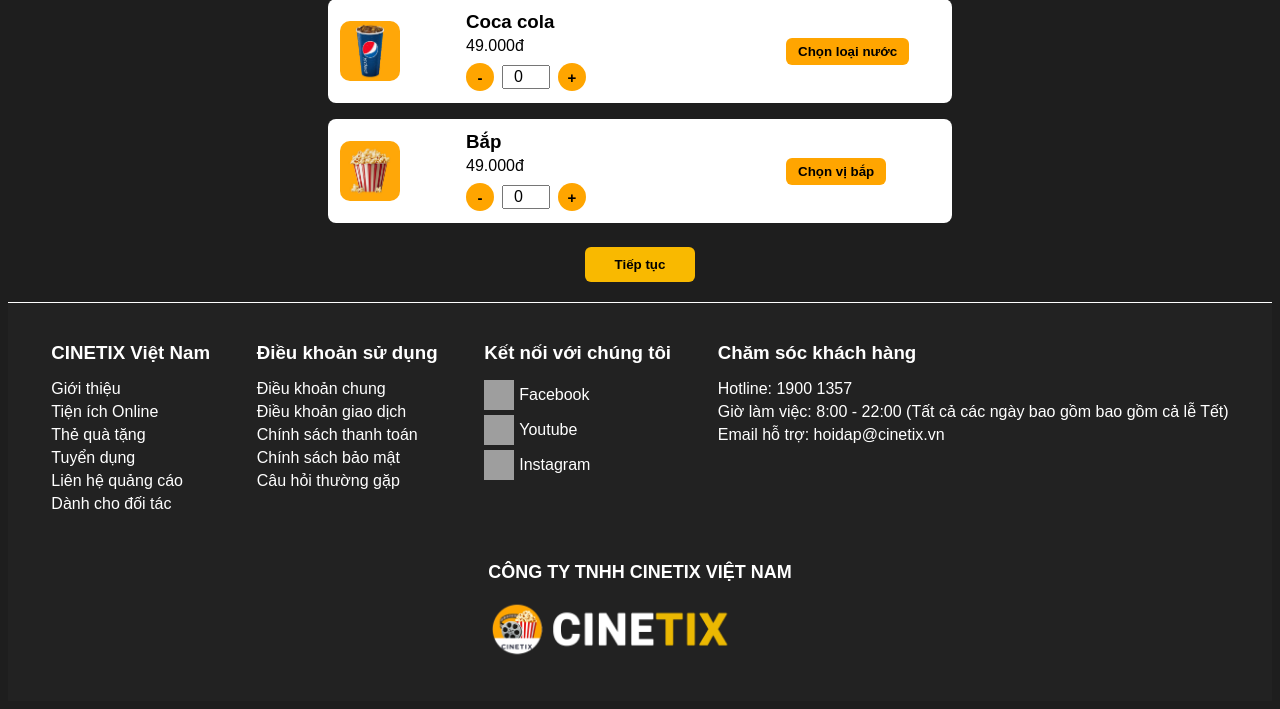
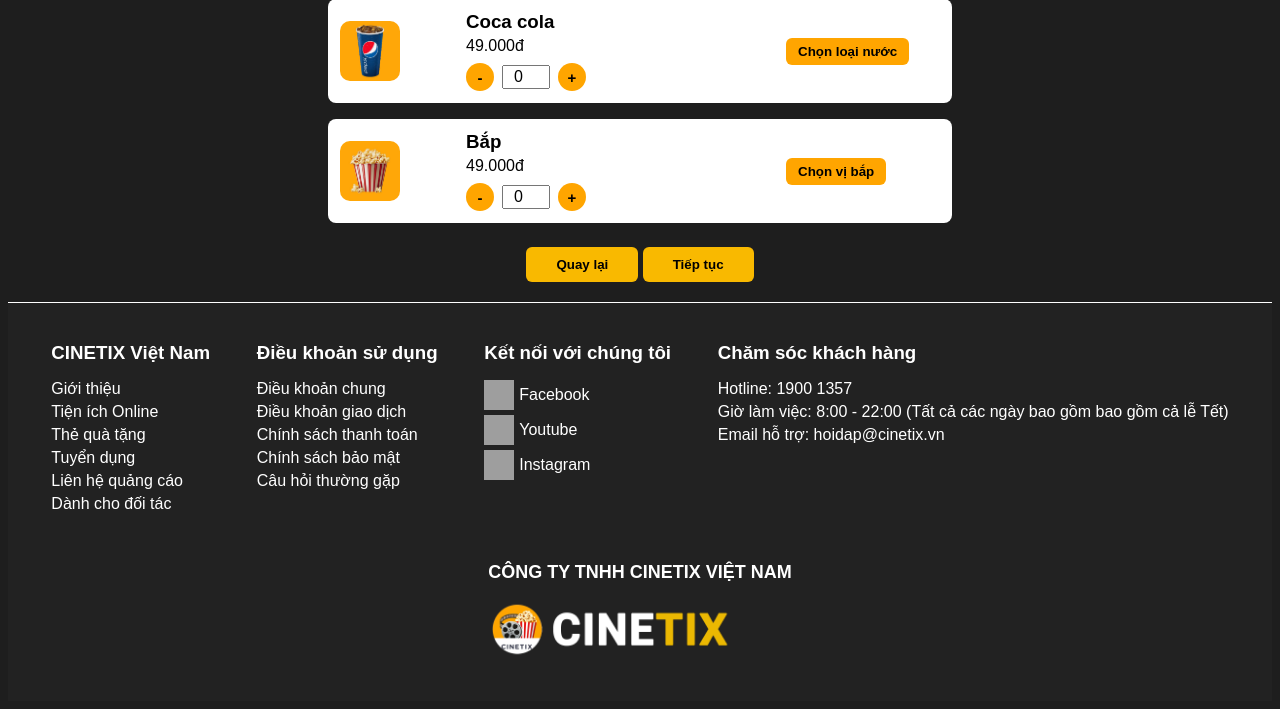
Before and after one commit to PhineNguyen/CinemaWebPage, a PHP site: page /chonbapnuoc.php in a window 1280 px wide. Shown: the part 471-1180 px from the top of the page. Run offline with PHP 8.4, Linux system fonts and the light colour scheme; grey boxes are pictures that could not be loaded.

Commit message:
fix_bapnuoc

```diff
--- a/chonbapnuoc.php
+++ b/chonbapnuoc.php
@@ -76,6 +76,7 @@ include('header.php');
 
       </div>
       <div class="combo-footer">
+        <button class="continue-btn">Quay lại</button>
         <button class="continue-btn">Tiếp tục</button>
       </div>
 
```
